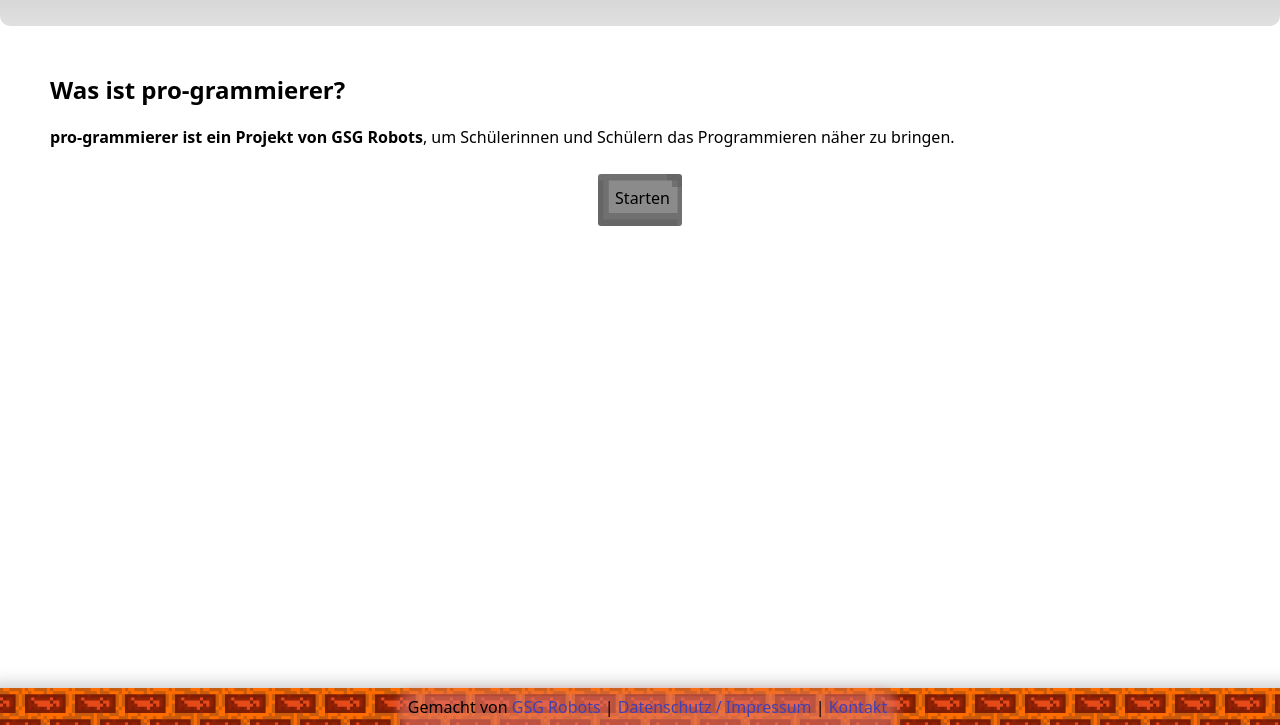
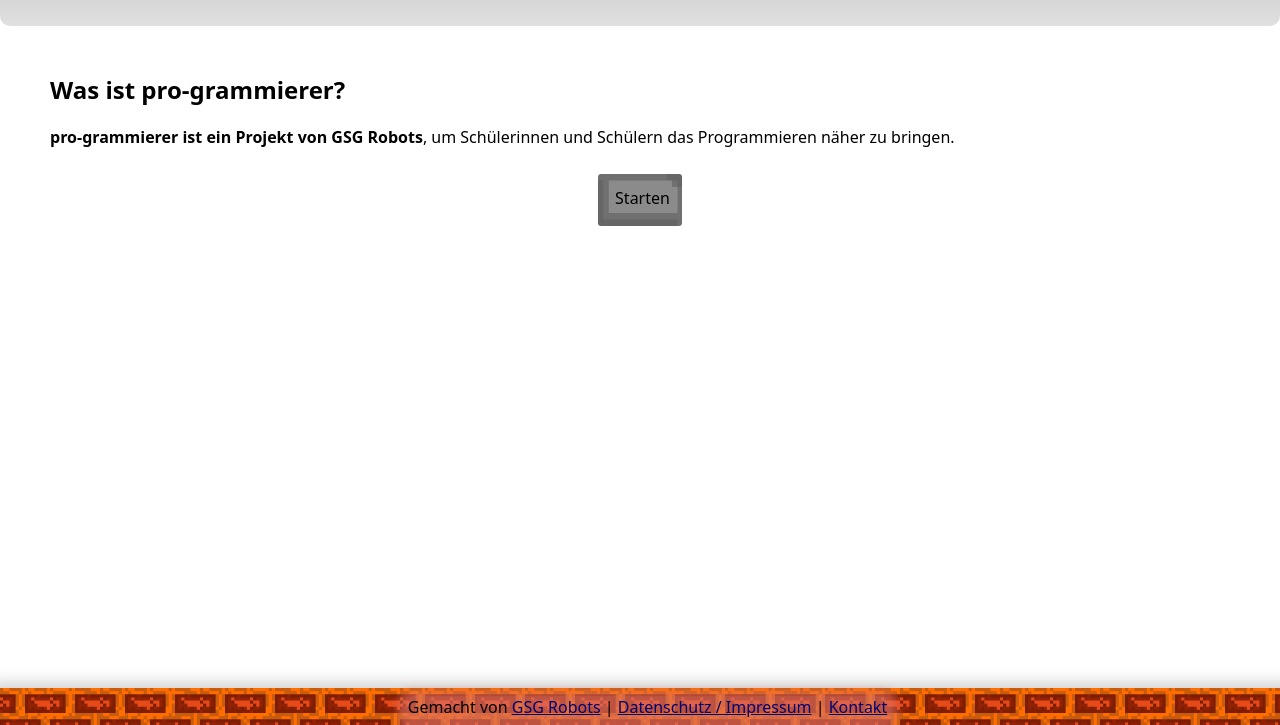
Before and after one commit to GSG-Robots/code-crafter-web, a plain HTML site: page index.html in a window 1280 px wide. Shown: the part 75-800 px from the top of the page. Drawn offline with Linux system fonts and the light colour scheme.

Commit message:
Changed link style

```diff
--- a/style.css
+++ b/style.css
@@ -71,8 +71,8 @@ code {
 }
 
 a {
-    color: rgb(64, 64, 180);
-    text-decoration: none;
+    color: #000274;
+    text-decoration: underline;
 }
 
 .langmng-selector, .btn {
```
